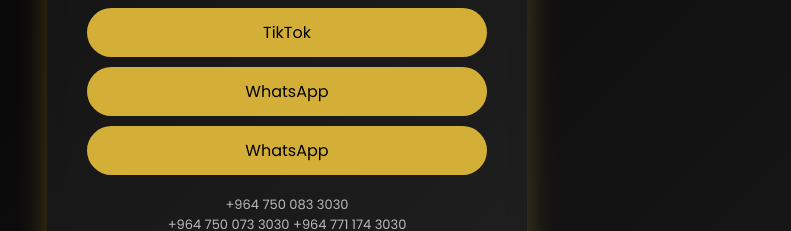
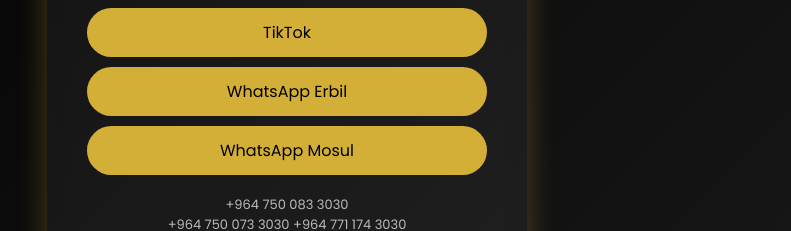
Before and after one commit to devaluxebl-ui/DEVA-LUX-EBL, a plain HTML site: page index.html in a window 1280 px wide. Shown: the part 347-578 px from the top of the page, without its empty margins (353-1144 px from the left). Drawn offline with nearby package versions, Linux system fonts and the light colour scheme.

Commit message:
Add files via upload

```diff
--- a/index.html
+++ b/index.html
@@ -85,13 +85,14 @@
     <a class="button" href="https://www.facebook.com/share/1GMvrjwMbd/?mibextid=wwXIfr" target="_blank">Facebook</a>
     <a class="button" href="https://www.instagram.com/devalux.iraq?igsh=NGNpNnVkYW80a3V0" target="_blank">Instagram</a>
     <a class="button" href="https://www.tiktok.com/@devalux.iraq?is_from_webapp=1&sender_device=pc" target="_blank">TikTok</a>
-    <a class="button" href="https://wa.me/9647500833030" target="_blank">WhatsApp</a>
-    <a class="button" href="https://wa.me/9647711743030" target="_blank">WhatsApp</a>
+    <a class="button" href="https://wa.me/9647500833030" target="_blank">WhatsApp Erbil</a>
+    <a class="button" href="https://wa.me/9647711743030" target="_blank">WhatsApp Mosul</a>
 
 
     <div class="contact">
         +964 750 083 3030<br>
         +964 750 073 3030
+
         +964 771 174 3030<br>
               +964 771 184 3030
     </div>
@@ -99,6 +100,7 @@
     <div class="address">
       Erbil NAZ NAZ <br>
      100M,Street Opposite The Airport <br>
+
          Mosul, Hay Al muhandsin Opposite The college of fine Art
     </div>
 </div>
```
